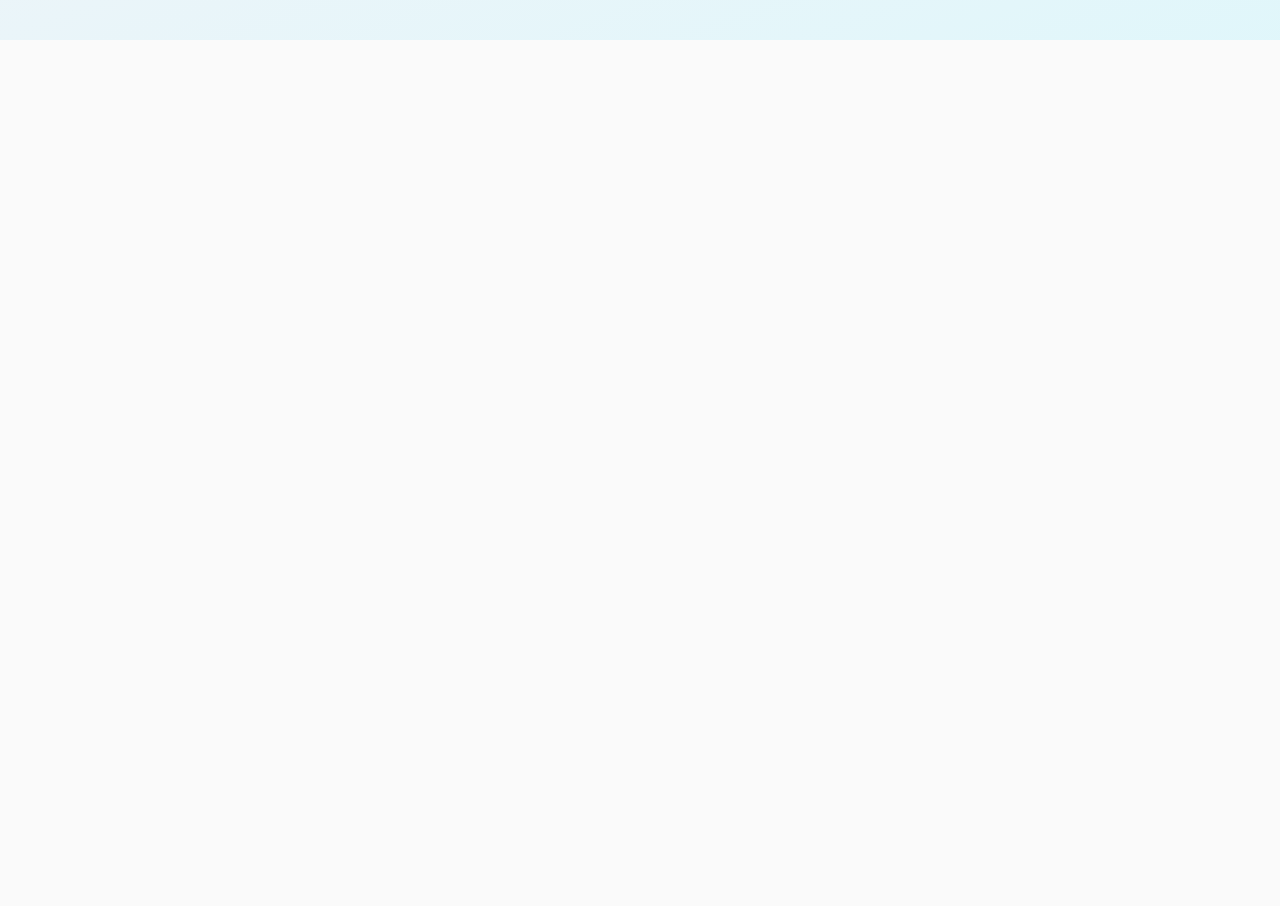
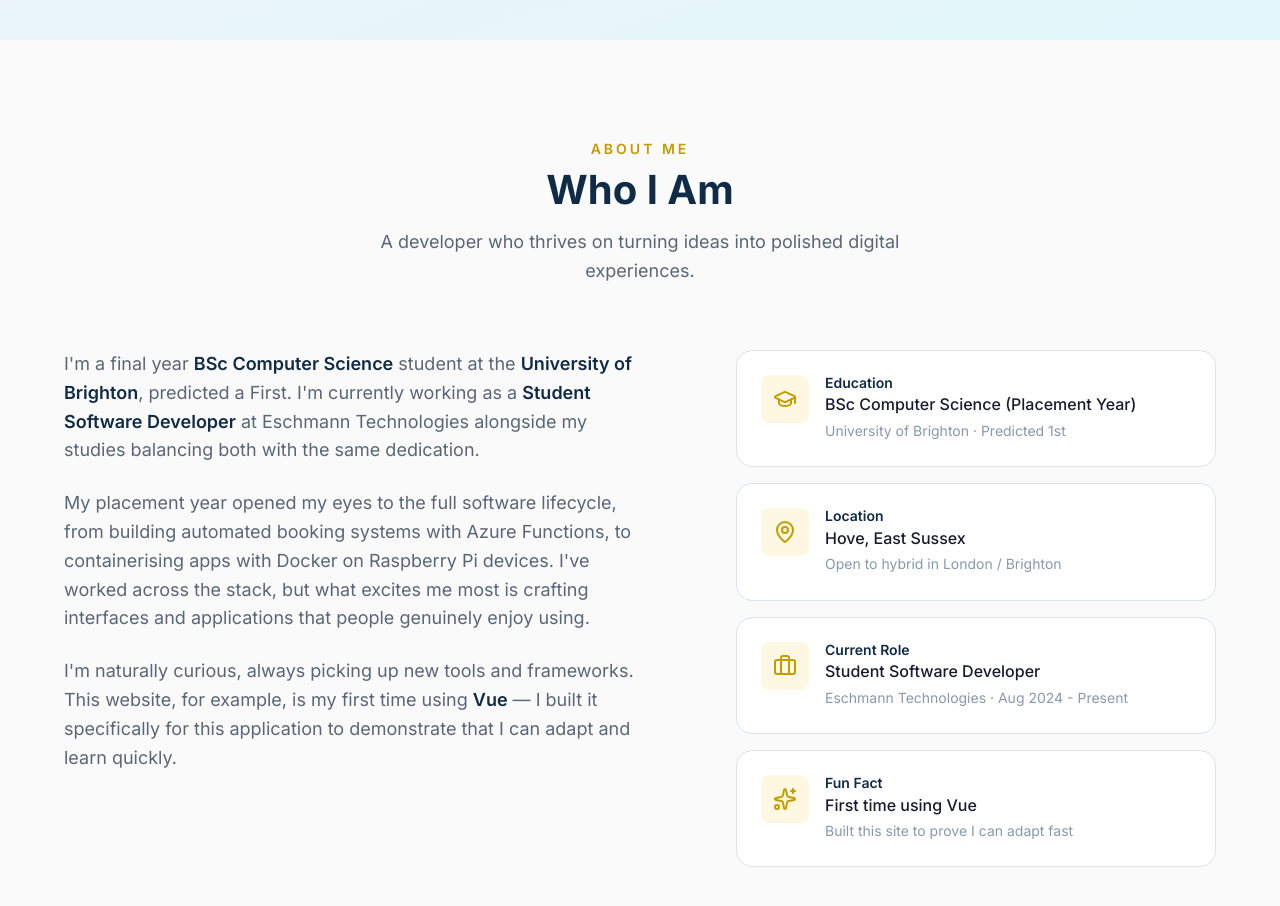
Before and after one commit to funkosaur/yellowfish, a Vue app: page / in a window 1280 px wide. Shown: the part 760-1666 px from the top of the page. Built offline with nearby package versions, Linux system fonts and the light colour scheme.

Commit message:
feat: added About section with bio and detail cards
Two-column layout with personal story and info cards for education,
location, current role, and adaptability highlight.

```diff
--- a/src/App.vue
+++ b/src/App.vue
@@ -2,7 +2,7 @@
   <NavBar />
   <main>
     <HeroSection />
-    <section id="about" style="min-height: 100vh;"></section>
+    <AboutSection />
     <section id="skills" style="min-height: 100vh;"></section>
     <section id="experience" style="min-height: 100vh;"></section>
     <section id="projects" style="min-height: 100vh;"></section>
@@ -14,4 +14,5 @@
 <script setup>
 import NavBar from './components/NavBar.vue'
 import HeroSection from './components/HeroSection.vue'
+import AboutSection from './components/AboutSection.vue'
 </script>
--- /dev/null
+++ b/src/components/AboutSection.vue
@@ -0,0 +1,183 @@
+<template>
+  <section id="about" class="about section">
+    <div class="container">
+      <div class="section__header">
+        <span class="section__label">About Me</span>
+        <h2 class="section__title">Who I Am</h2>
+        <p class="section__subtitle">
+          A developer who thrives on turning ideas into polished digital experiences.
+        </p>
+      </div>
+
+      <div class="about__grid">
+        <div class="about__story">
+          <p class="about__text">
+            I'm a final year <strong>BSc Computer Science</strong> student at the
+            <strong>University of Brighton</strong>, predicted a First. I'm currently
+            working as a <strong>Student Software Developer</strong> at Eschmann Technologies
+            alongside my studies balancing both with the same dedication.
+          </p>
+          <p class="about__text">
+            My placement year opened my eyes to the full software lifecycle, from
+            building automated booking systems with Azure Functions, to containerising
+            apps with Docker on Raspberry Pi devices. I've worked across the stack, but
+            what excites me most is crafting interfaces and applications that people genuinely enjoy using.
+          </p>
+          <p class="about__text">
+            I'm naturally curious, always picking up new tools and frameworks.
+            This website, for example, is my first time using <strong>Vue</strong> —
+            I built it specifically for this application to demonstrate that I can
+            adapt and learn quickly.
+          </p>
+        </div>
+
+        <div class="about__details">
+          <div class="about__card">
+            <div class="about__card-icon" aria-hidden="true">
+              <GraduationCap :size="24" />
+            </div>
+            <div>
+              <h3 class="about__card-title">Education</h3>
+              <p class="about__card-text">BSc Computer Science (Placement Year)</p>
+              <p class="about__card-sub">University of Brighton &middot; Predicted 1st</p>
+            </div>
+          </div>
+
+          <div class="about__card">
+            <div class="about__card-icon" aria-hidden="true">
+              <MapPin :size="24" />
+            </div>
+            <div>
+              <h3 class="about__card-title">Location</h3>
+              <p class="about__card-text">Hove, East Sussex</p>
+              <p class="about__card-sub">Open to hybrid in London / Brighton</p>
+            </div>
+          </div>
+
+          <div class="about__card">
+            <div class="about__card-icon" aria-hidden="true">
+              <Briefcase :size="24" />
+            </div>
+            <div>
+              <h3 class="about__card-title">Current Role</h3>
+              <p class="about__card-text">Student Software Developer</p>
+              <p class="about__card-sub">Eschmann Technologies &middot; Aug 2024 - Present</p>
+            </div>
+          </div>
+
+          <div class="about__card">
+            <div class="about__card-icon" aria-hidden="true">
+              <Sparkles :size="24" />
+            </div>
+            <div>
+              <h3 class="about__card-title">Fun Fact</h3>
+              <p class="about__card-text">First time using Vue</p>
+              <p class="about__card-sub">Built this site to prove I can adapt fast</p>
+            </div>
+          </div>
+        </div>
+      </div>
+    </div>
+  </section>
+</template>
+
+<script setup>
+import { GraduationCap, MapPin, Briefcase, Sparkles } from 'lucide-vue-next'
+</script>
+
+<style lang="scss" scoped>
+@use '../styles/variables' as *;
+@use '../styles/mixins' as *;
+
+.about {
+  background: $color-bg;
+
+  &__grid {
+    display: grid;
+    grid-template-columns: 1fr;
+    gap: $space-3xl;
+    align-items: start;
+
+    @include desktop {
+      grid-template-columns: 1.2fr 1fr;
+      gap: $space-4xl;
+    }
+  }
+
+  &__story {
+    display: flex;
+    flex-direction: column;
+    gap: $space-lg;
+  }
+
+  &__text {
+    font-size: $font-size-md;
+    color: $color-text-light;
+    line-height: $line-height-normal;
+
+    strong {
+      color: $color-secondary;
+      font-weight: $font-weight-semibold;
+    }
+  }
+
+  &__details {
+    display: grid;
+    grid-template-columns: 1fr;
+    gap: $space-md;
+
+    @include tablet-up {
+      grid-template-columns: 1fr 1fr;
+    }
+
+    @include desktop {
+      grid-template-columns: 1fr;
+    }
+  }
+
+  &__card {
+    display: flex;
+    align-items: flex-start;
+    gap: $space-md;
+    padding: $space-lg;
+    border-radius: $border-radius-lg;
+    background: $color-white;
+    border: 1px solid $color-border;
+    transition: transform $transition-base, box-shadow $transition-base;
+
+    &:hover {
+      transform: translateY(-2px);
+      box-shadow: $shadow-md;
+    }
+  }
+
+  &__card-icon {
+    @include flex-center;
+    width: 48px;
+    height: 48px;
+    border-radius: $border-radius-md;
+    background: rgba($color-primary, 0.12);
+    color: $color-primary-dark;
+    flex-shrink: 0;
+  }
+
+  &__card-title {
+    font-size: $font-size-sm;
+    font-weight: $font-weight-semibold;
+    color: $color-secondary;
+    margin-bottom: 2px;
+  }
+
+  &__card-text {
+    font-size: $font-size-base;
+    color: $color-text;
+    font-weight: $font-weight-medium;
+  }
+
+  &__card-sub {
+    font-size: $font-size-sm;
+    color: $color-text-muted;
+    margin-top: 2px;
+  }
+}
+</style>
```
